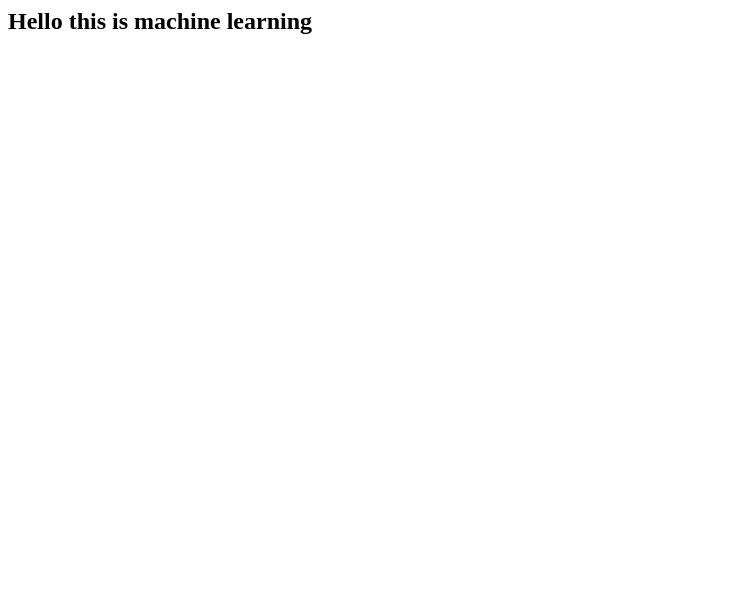
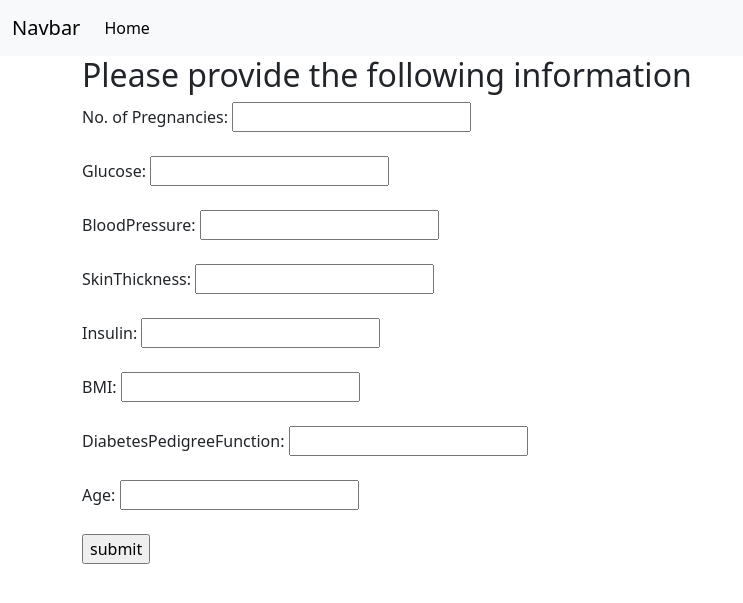
Before and after one commit to WaruiAlfred/ail_predict, a Django app: template prediction/templates/pred/predictor.html in a window 1280 px wide. Shown: the top 603 px of the page, without its empty margins (0-743 px from the left). Run offline with Django 3.2, Linux system fonts and the light colour scheme; the template is opened without the code that fills it, so the values that code supplies are empty; some libraries are stand-ins or nearby versions.

Commit message:
creating for to input data to our model

```diff
--- a/prediction/templates/pred/predictor.html
+++ b/prediction/templates/pred/predictor.html
@@ -1 +1,24 @@
-<h2>Hello this is machine learning</h2>
+{% extends 'base.html' %}
+{%block content%}
+{{block.super}}
+<div class="container">
+    <div class="content">
+        <h2>Please provide the following information </h2>
+        <form action="">
+            {% csrf_token %}
+            No. of Pregnancies: <input type="text"  name='Pregnancies' required> <br><br>
+            Glucose: <input type="text" required name='glucose'> <br><br>
+            BloodPressure: <input type="text" required name='BloodPressure'> <br><br>
+            SkinThickness: <input type="text" required name='SkinThickness'> <br><br>
+            Insulin: <input type="text" required name='Insulin'> <br><br>
+            BMI: <input type="text" required name='BMI'> <br><br>
+            DiabetesPedigreeFunction: <input type="text" required name='DiabetesPedigreeFunction'> <br><br>
+            Age: <input type="text" required name='age'> <br><br>
+
+            <input type="submit" value="submit" name="">
+
+
+        </form>
+    </div>
+</div>
+{%endblock%}
--- a/prediction/views.py
+++ b/prediction/views.py
@@ -28,7 +28,7 @@ def register(request):
 
 # predictor views
 def prediction(request):
-  return render(request,"pred/pred.html")
+  return render(request,"pred/predictor.html")
 
 
 #Users Api view
```
